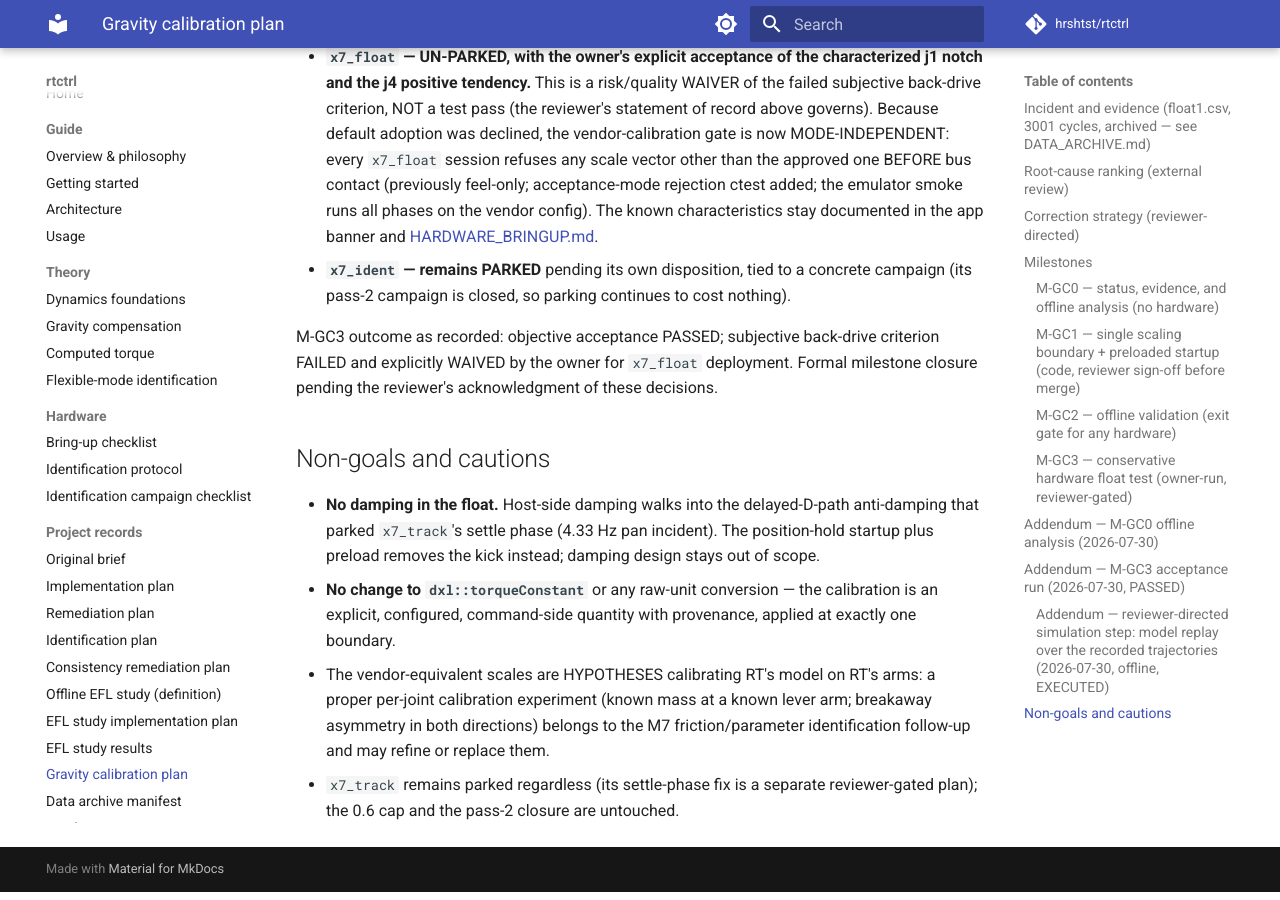
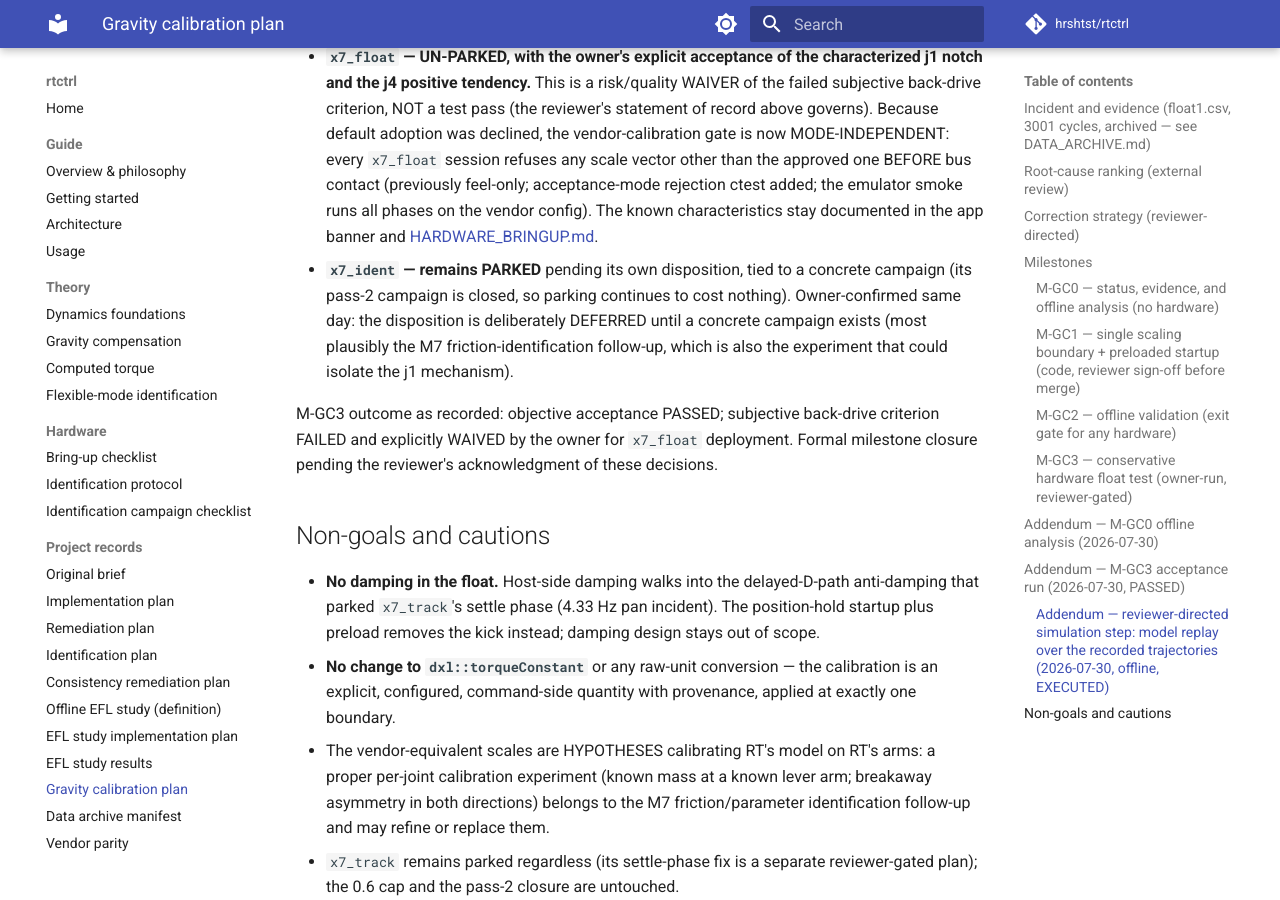
Before and after one commit to hrshtst/rtctrl, an MkDocs documentation site: the page built from docs/GRAVITY_CALIBRATION_PLAN.md, in a window 1280 px wide and 900 px high, scrolled down 13632 px. Built offline with MkDocs 1.6.1 and Material for MkDocs 9.7.7, drawn with Linux system fonts in a browser that asks for light colours; comment, search, counter and statistics services are not loaded.

Commit message:
docs: record the owner's explicit deferral of the x7_ident disposition
Parked stands by choice, not default: the disposition is deferred
until a concrete campaign exists (most plausibly the M7 friction
identification, which could also isolate the j1 mechanism).

Claude-Session: https://claude.ai/code/session_01YAWbVpqQUvoVxMgA6QaZ4o

```diff
--- a/docs/GRAVITY_CALIBRATION_PLAN.md
+++ b/docs/GRAVITY_CALIBRATION_PLAN.md
@@ -705,7 +705,11 @@ SEPARATELY by the reviewer + owner):**
   app banner and [HARDWARE_BRINGUP.md](HARDWARE_BRINGUP.md).
 - **`x7_ident` — remains PARKED** pending its own disposition,
   tied to a concrete campaign (its pass-2 campaign is closed, so
-  parking continues to cost nothing).
+  parking continues to cost nothing). Owner-confirmed same day:
+  the disposition is deliberately DEFERRED until a concrete
+  campaign exists (most plausibly the M7 friction-identification
+  follow-up, which is also the experiment that could isolate the
+  j1 mechanism).
 
 M-GC3 outcome as recorded: objective acceptance PASSED; subjective
 back-drive criterion FAILED and explicitly WAIVED by the owner for
```
